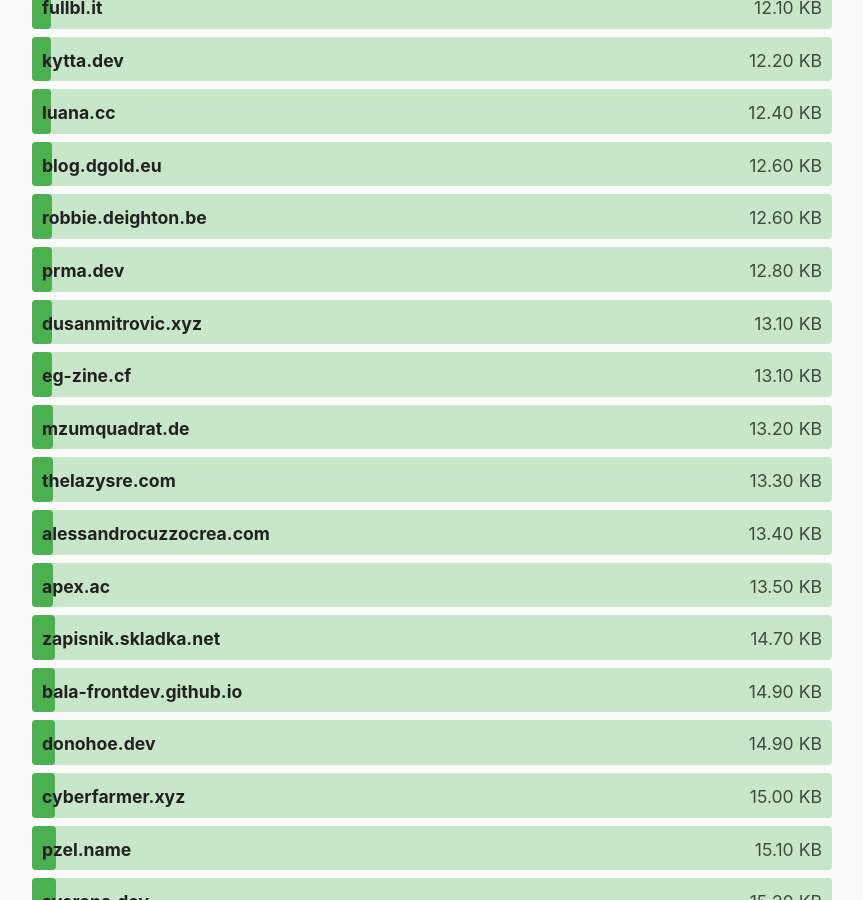
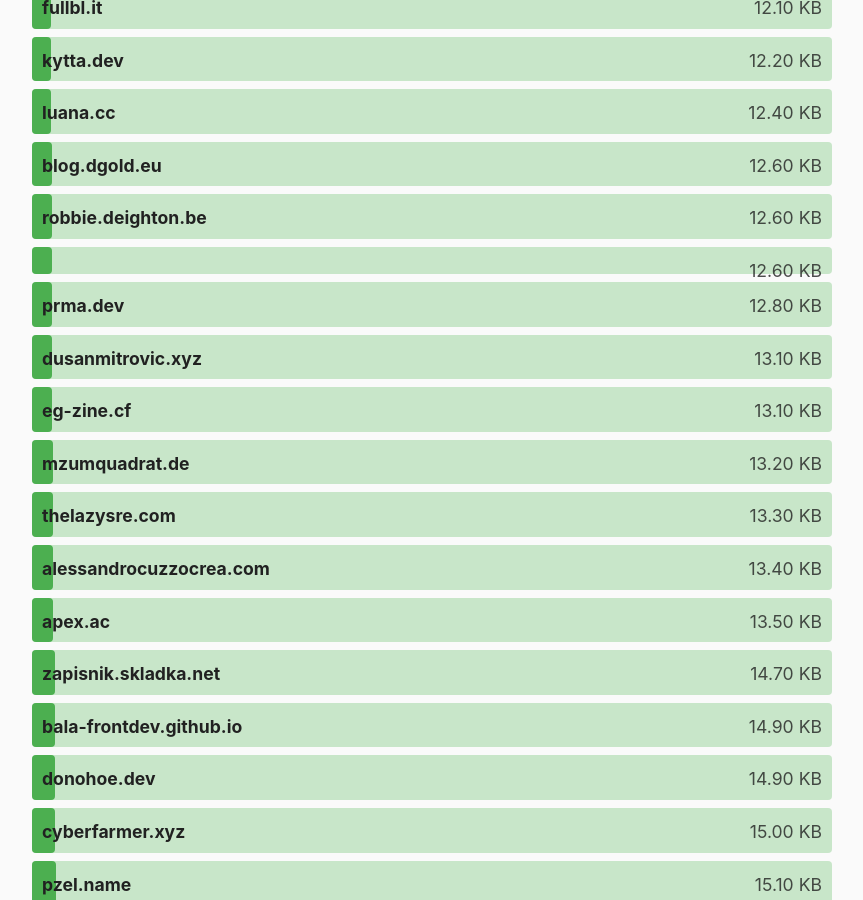
Before and after one commit to kevquirk/512kb.club, a Jekyll site: the page built from index.md, in a window 1280 px wide and 900 px high, scrolled down 6004 px. Shown: the whole window, without its empty margins (208-1071 px from the left). Built offline with Jekyll 4.4.1, drawn with Linux system fonts in a browser that asks for light colours.

Commit message:
Update sites.yml
https://gtmetrix.com/reports/auslandsguru.com/ozgHfmZK/

```diff
--- a/_data/sites.yml
+++ b/_data/sites.yml
@@ -3306,3 +3306,8 @@
   url: https://zwbetz.com/
   size: 67.8
   last_checked: 2022-07-20
+
+- domain:
+  url: https://auslandsguru.com/
+  size: 12.6
+  last_checked: 2023-10-05
```
